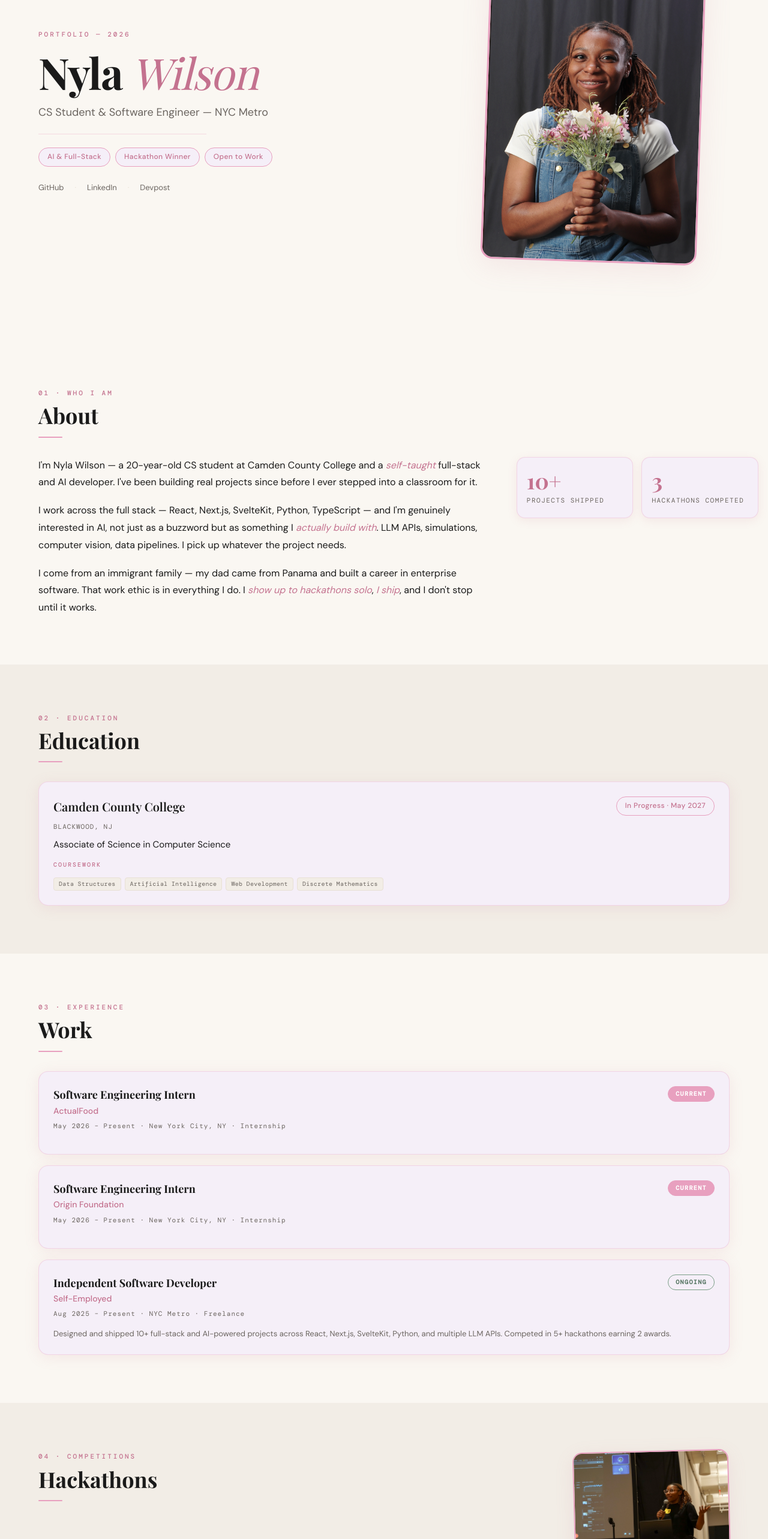
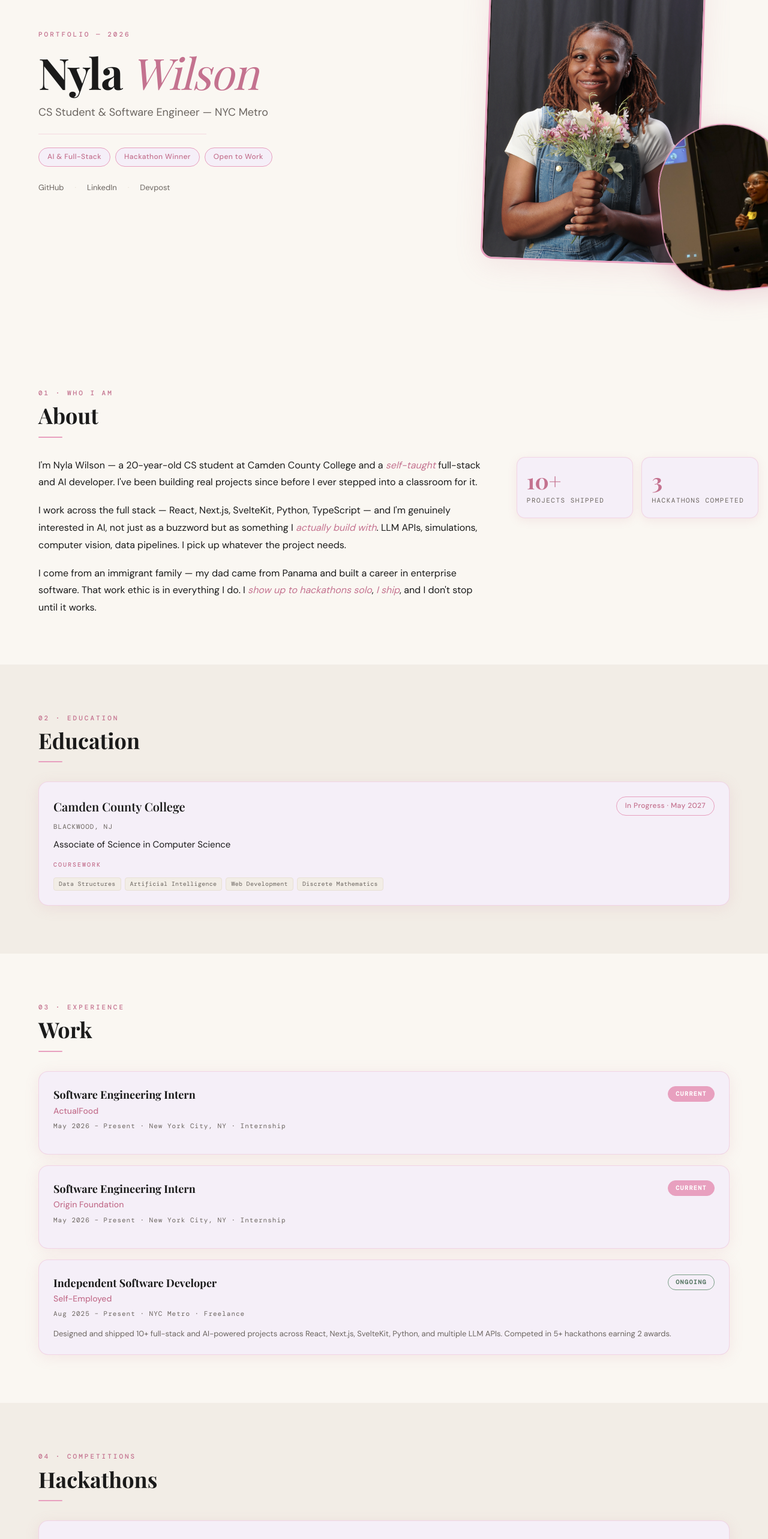
Before and after one commit to nylaimanii/nyla-portfolio, a React (Vite) app: page / in a window 1280 px wide. Shown: the part 234-2800 px from the top of the page at 60% size. Built offline with nearby package versions, Linux system fonts and the light colour scheme; a web font is replaced by a local one.

Commit message:
reposition speaking photo as surrealist floating element
Co-Authored-By: Claude Opus 5 (1M context) <noreply@anthropic.com>

```diff
--- a/src/App.css
+++ b/src/App.css
@@ -959,37 +959,24 @@
   text-underline-offset: 3px;
 }
 
-.section-header--split {
-  display: flex;
-  align-items: flex-start;
-  justify-content: space-between;
-  gap: 32px;
-}
-.section-header--split .section-header-main {
-  min-width: 0;
-}
-
-.hack-section-photo {
-  flex-shrink: 0;
-  width: 260px;
-  height: 180px;
+.hack-floating-photo {
+  position: fixed;
+  bottom: 80px;
+  right: -40px;
+  width: 220px;
+  height: 280px;
   object-fit: cover;
-  border-radius: 16px;
+  object-position: center top;
+  border-radius: 120px 120px 0 120px;
   border: 2px solid var(--accent);
-  box-shadow: 0 8px 32px var(--shadow);
-  transform: rotate(-1.5deg);
+  box-shadow: -8px 8px 40px rgba(196,114,143,0.25);
+  transform: rotate(-6deg);
+  z-index: 10;
+  pointer-events: none;
 }
 
 @media (max-width: 768px) {
-  .section-header--split {
-    flex-direction: column;
-    gap: 20px;
-  }
-  .hack-section-photo {
-    width: 100%;
-    height: 200px;
-    transform: none;
-  }
+  .hack-floating-photo { display: none; }
 }
 
 /* ═══════════════════════════════════════
--- a/src/components/Hackathons.jsx
+++ b/src/components/Hackathons.jsx
@@ -3,18 +3,10 @@ import Bow from './Bow';
 import { hackathons } from '../constants/data';
 import speakingImg from '../assets/speaking.jpg';
 
-const headerPhoto = (
-  <img
-    className="hack-section-photo"
-    src={speakingImg}
-    alt="Nyla presenting at a hackathon"
-    loading="lazy"
-  />
-);
-
 export default function Hackathons() {
   return (
-    <Window title="★ HACKATHONS.log" id="hackathons" index={3} headerAside={headerPhoto}>
+    <>
+    <Window title="★ HACKATHONS.log" id="hackathons" index={3}>
       <div className="hackathons-list">
         {hackathons.map((h) => (
           <article key={h.event} className="hack-card">
@@ -69,5 +61,14 @@ export default function Hackathons() {
         ))}
       </div>
     </Window>
+
+    <img
+      className="hack-floating-photo"
+      src={speakingImg}
+      alt="Nyla presenting at a hackathon"
+      loading="lazy"
+      aria-hidden="true"
+    />
+    </>
   );
 }
--- a/src/components/Window.jsx
+++ b/src/components/Window.jsx
@@ -39,7 +39,7 @@ function eyebrow(raw, index) {
   return `${num} · ${label}`;
 }
 
-export default function Window({ title, fullWidth = false, children, id, index = 0, titleAdornment = null, headerAside = null }) {
+export default function Window({ title, fullWidth = false, children, id, index = 0, titleAdornment = null }) {
   const tone = index % 2 === 0 ? 'section--light' : 'section--tinted';
   void fullWidth;
   return (
@@ -52,17 +52,12 @@ export default function Window({ title, fullWidth = false, children, id, index =
       transition={{ duration: 0.55, ease: 'easeOut' }}
     >
       <div className="section-inner">
-        <div className={headerAside ? 'section-header section-header--split' : 'section-header'}>
-          <div className="section-header-main">
         <div className="section-eyebrow">{eyebrow(title, index)}</div>
         <h2 className="section-title">
           {cleanTitle(title)}
           {titleAdornment}
         </h2>
         <div className="section-rule" />
-          </div>
-          {headerAside}
-        </div>
         <div className="section-body">
           {children}
         </div>
```
Lines whose indentation alone changed are shown as unchanged.
